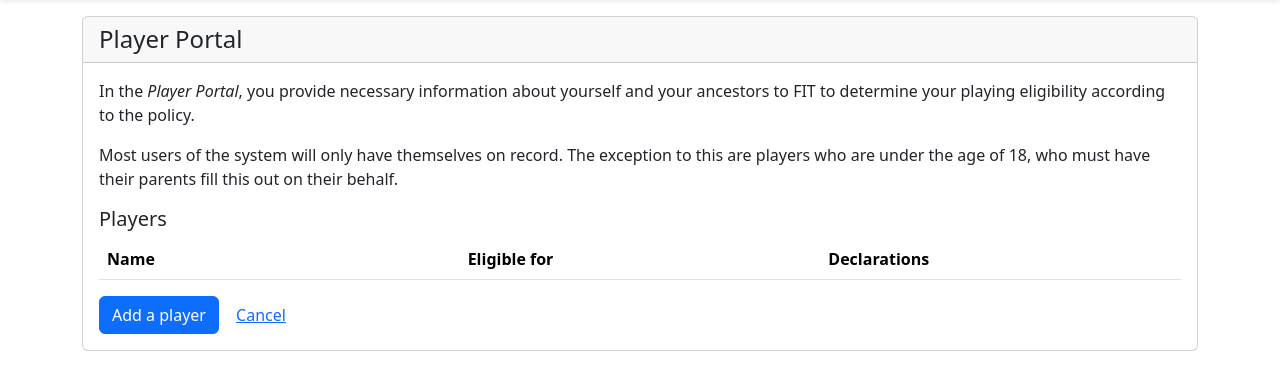
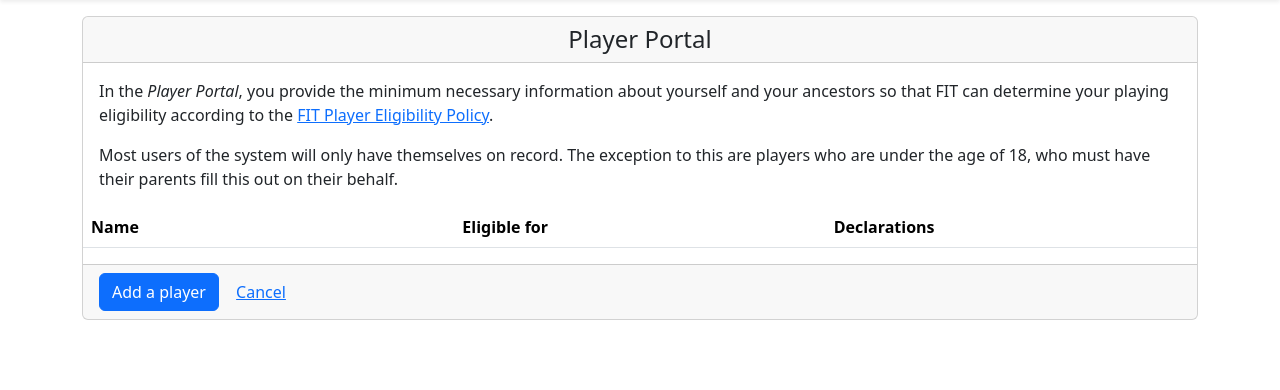
Before and after one commit to internationaltouch/fit_tournaments, a Django app: page /players in a window 1280 px wide. Shown: the part 56-446 px from the top of the page. Run offline with Django 3.2, Linux system fonts and the light colour scheme; the visitor is signed in with stand-in values (Sample User, id 1); data comes from the database, SQL or seed files in the repository; data that the repository does not hold is empty; some libraries are stand-ins or nearby versions.

Commit message:
refine player list layout

```diff
--- a/eligibility/templates/eligibility/index.html
+++ b/eligibility/templates/eligibility/index.html
@@ -8,7 +8,7 @@
         <div class="row g-5">
             <div class="col-md-6">
                 <div class="card">
-                    <h5 class="card-header">Player portal</h5>
+                    <h5 class="card-header">Players</h5>
                     <div class="card-body">
                         If you're intending to play at a FIT tournament, you will need to provide us with details of your
                         birthplace and residency, as well as the birthplace of your parents and grandparents, in order to
@@ -22,7 +22,7 @@
             </div>
             <div class="col-md-6">
                 <div class="card">
-                    <h5 class="card-header">Administrator portal</h5>
+                    <h5 class="card-header">Administrators</h5>
                     <div class="card-body">
                         After players have provided their details and nominated the country they plan to represent, that
                         country needs to verify them and also needs to declare any dual nationals who are selected in their
--- a/eligibility/templates/eligibility/player_list.html
+++ b/eligibility/templates/eligibility/player_list.html
@@ -4,16 +4,17 @@
 {% block container %}
     <main class="mt-3">
         <div class="card">
-            <h4 class="card-header">Player Portal</h4>
+            <h4 class="card-header text-center">Player Portal</h4>
             <div class="card-body">
-                <p>In the <em>Player Portal</em>, you provide necessary information about yourself and your ancestors to FIT to
-                    determine your playing eligibility according to the policy.</p>
-                <p>Most users of the system will only have themselves on record. The exception to this are players who are under
-                    the age of 18, who must have their parents fill this out on their behalf.</p>
+                <p>In the <em>Player Portal</em>, you provide the minimum necessary information about yourself
+                and your ancestors so that FIT can determine your playing eligibility according to the
+                <a href="https://docs.internationaltouch.org/policy/player-eligibility/">FIT&nbsp;Player&nbsp;Eligibility&nbsp;Policy</a>.</p>
 
-                <h5 class="card-title">Players</h5>
-
-                <table class="table table-striped table-fixed align-middle">
+                <p class="mb-0">Most users of the system will only have themselves on record. The exception to
+                this are players who are under the age of 18, who must have their parents fill this out on their
+                behalf.</p>
+            </div>
+            <table class="table table-fixed table-striped align-middle">
                 <thead>
                 <tr>
                     <th scope="col" class="col-4">Name</th>
@@ -79,13 +80,11 @@
                 {% endfor %}
                 </tbody>
             </table>
-
-                {% buttons %}
+            <div class="card-footer">
                 {% url 'player' as add_player_url %}
                 {% bootstrap_button "Add a player" button_type="link" href=add_player_url %}
                 {% url 'index' as cancel_url %}
                 {% bootstrap_button "Cancel" button_type="link" href=cancel_url button_class="btn-link" %}
-                {% endbuttons %}
             </div>
         </div>
     </main>
```
Lines whose indentation alone changed are shown as unchanged.
